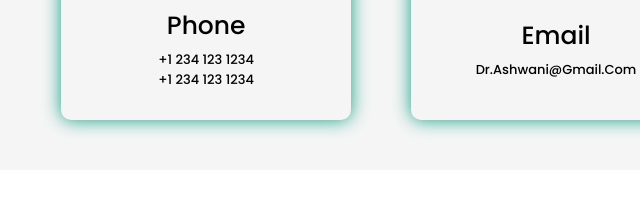
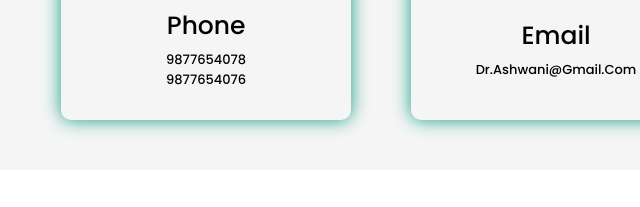
Before and after one commit to aasdhir07/clinic1.github.io, a plain HTML site: page index.html in a window 1280 px wide. Shown: the part 2322-2529 px from the top of the page, 84-724 px from the left. Drawn offline with Linux system fonts and the light colour scheme.

Commit message:
update index.html

```diff
--- a/index.html
+++ b/index.html
@@ -42,7 +42,7 @@
     <div class="content">
         <h3>We Care about your health </h3>
         <p>Everyday we bring hope and smile to the patients we serve</p>
-        <a href="#" class="btn"> contact us <span class="fas fa-chevron-right"></span> </a>
+        <a href="contact" class="btn"> contact us <span class="fas fa-chevron-right"></span> </a>
     </div>
 
 </section>
@@ -127,8 +127,8 @@
           <div class="icon"><i class="fas fa-phone"></i></div>
           <div class="contact-info">
             <h1>Phone</h1>
-            <h2>+1 234 123 1234</h2>
-            <h2>+1 234 123 1234</h2>
+            <h2> 9877654078</h2>
+            <h2> 9877654076</h2>
           </div>
         </div>
         <div class="contact-item">
```
